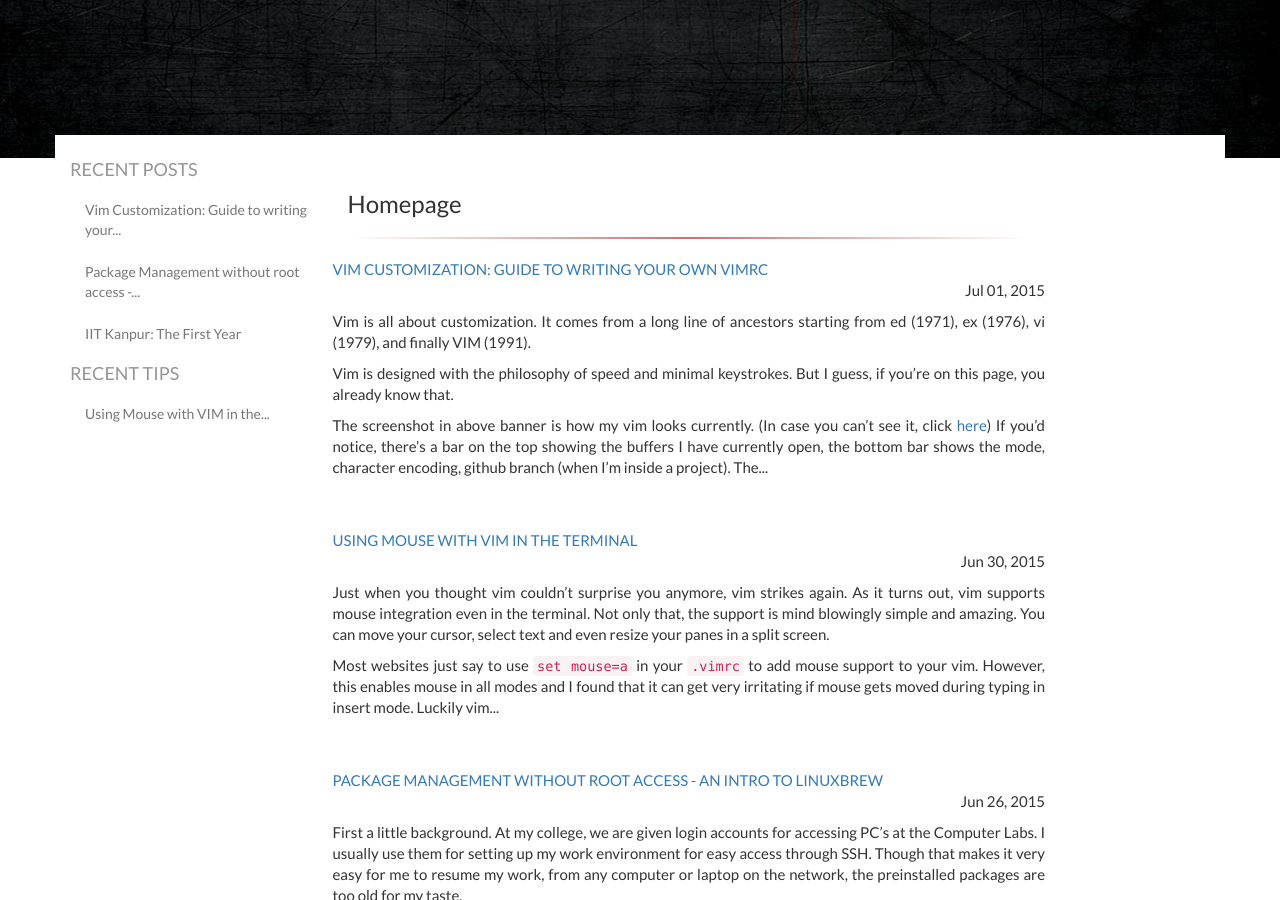
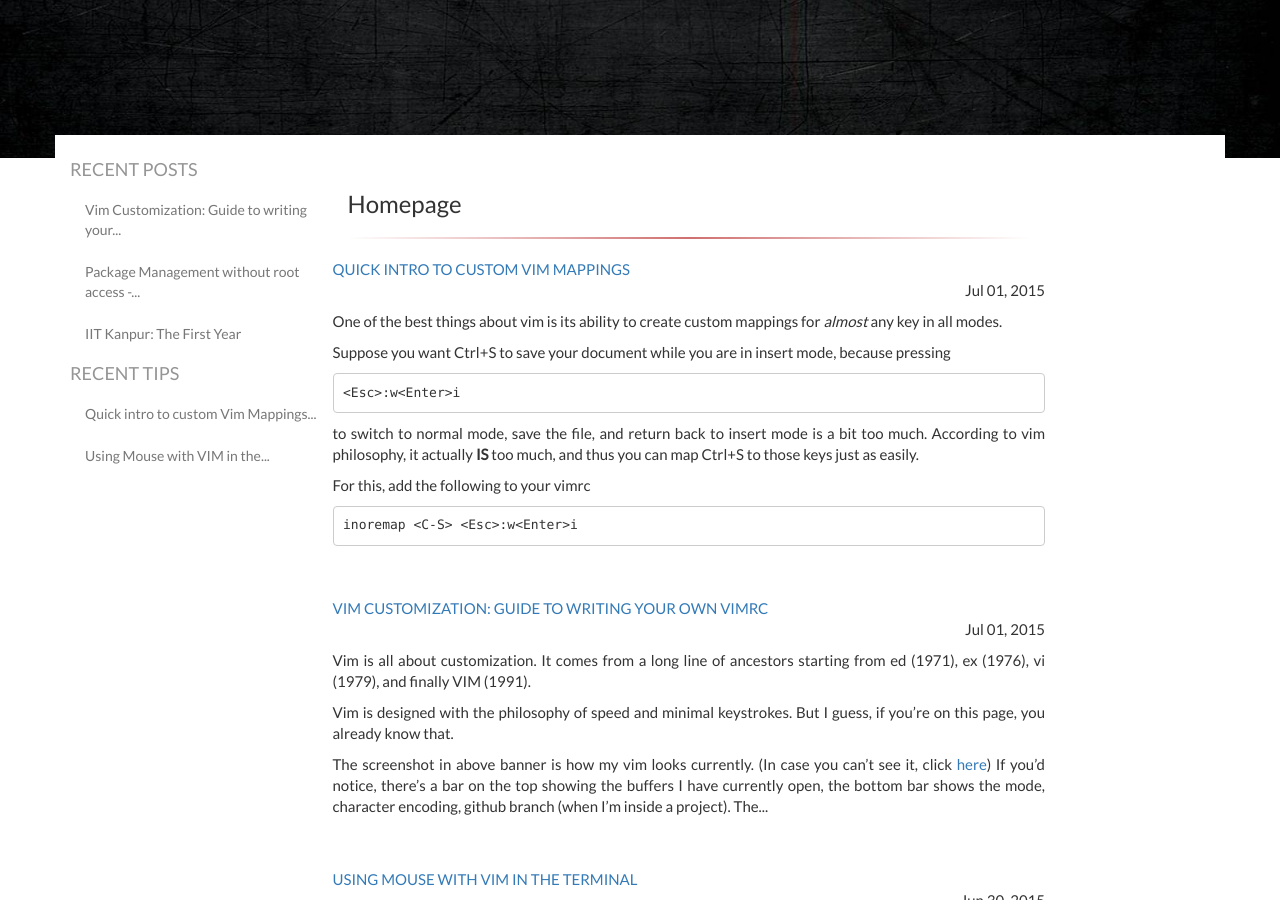
Before and after one commit to pallavagarwal07/pallavagarwal07.github.io, a Jekyll site: the page built from index.html, in a window 1280 px wide and 900 px high, scrolled down 450 px. Built offline with Jekyll 4.4.1, drawn with Linux system fonts in a browser that asks for light colours; Markdown is read by kramdown in place of the engine named in the settings; the list of posts is cut into pages by our own code; comment, search, counter and statistics services are not loaded.

Commit message:
Quick Tip added

````diff
--- a/_posts/2015-07-01-Vim-Customization.md
+++ b/_posts/2015-07-01-Vim-Customization.md
@@ -69,7 +69,7 @@ my personal favorites in this post._
 <br />
 
 
-__3. MAPPINGS:__
+[__3. MAPPINGS:__](/2015/07/01/Vim-Mappings/)
 
 _This is where vim - specific awesomeness starts.
 You can (literally) ask your editor to do what
--- /dev/null
+++ b/_posts/2015-07-01-Vim-Mappings.md
@@ -0,0 +1,69 @@
+---
+title: "Quick intro to custom Vim Mappings"
+layout: default
+tags: tip
+---
+
+One of the best things about vim is its ability to create
+custom mappings for _almost_ any key in all modes.
+
+Suppose you want Ctrl+S to save your document while you are
+in insert mode, because pressing
+
+```
+<Esc>:w<Enter>i
+```
+
+to switch to normal mode, save the file, and return back
+to insert mode is a bit too much. According to vim philosophy,
+it actually __IS__ too much, and thus you can map Ctrl+S to
+those keys just as easily.
+
+For this, add the following to your vimrc
+
+```
+inoremap <C-S> <Esc>:w<Enter>i
+```
+
+####EXPLANATION:
+The command has separate parts but follows the format
+
+```
+<cmd> <lhs> <rhs>
+```
+
+The command maps lhs to rhs in the mode specified by cmd.
+`<cmd>` can be further broken down in the following format:
+
+`<mode>[nore]map`
+
+where the following modes are common (All
+modes are covered in the following post)
+
+```
+(none): normal, visual, operator mode
+i: insert mode
+v: visual mode
+n: normal mode
+```
+
+`nore` is used for no-remapping, i.e. the default functions
+of `rhs` and not their aliases will be used. When skipped,
+The `rhs` will be further resolved if a remapping is found.
+Vim, even has a max resolve-depth in case of an infinite loop.
+
+For `lhs` and `rhs` the keys are named as follows:
+
+```
+<C-a> : Ctrl + a
+<S-a> : Shift + a
+<A-a> : Alt + a
+<C-S-a> : Ctrl + Shift + a
+<Enter>
+<BS> : Backspace
+etc..
+```
+
+The whole list can be viewed
+[here](http://vimdoc.sourceforge.net/htmldoc/intro.html#key-notation)
+or using the `:help key-notation` command inside vim.
````
